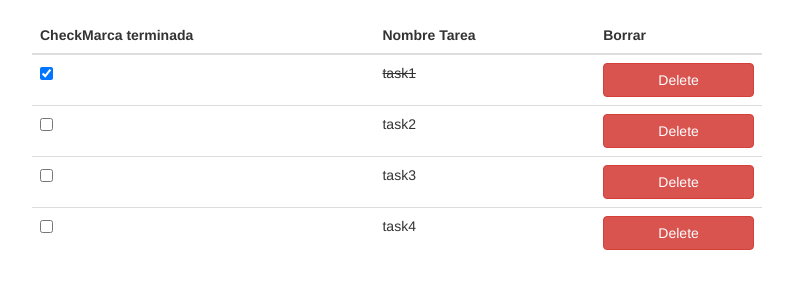
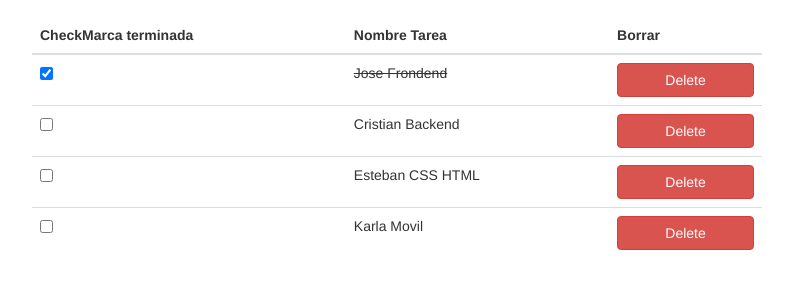
Before and after one commit to cvindas/Tecnetsystems-website, a plain HTML site: page tareas.html in a window 1280 px wide. Shown: the part 206-494 px from the top of the page, without its empty margins (243-1036 px from the left). Drawn offline with nearby package versions, Linux system fonts and the light colour scheme.

Commit message:
Update tareas.html

```diff
--- a/tareas.html
+++ b/tareas.html
@@ -66,19 +66,19 @@
         data: {
           tasks: [
             {
-              title: 'task1',
+              title: 'Jose Frondend',
               done: true
             },
             {
-              title: 'task2',
+              title: 'Cristian Backend',
               done: false
             },
             {
-              title: 'task3',
+              title: 'Esteban CSS HTML',
               done: false
             },
             {
-              title: 'task4',
+              title: 'Karla Movil',
               done: false
             }
           ]
```
